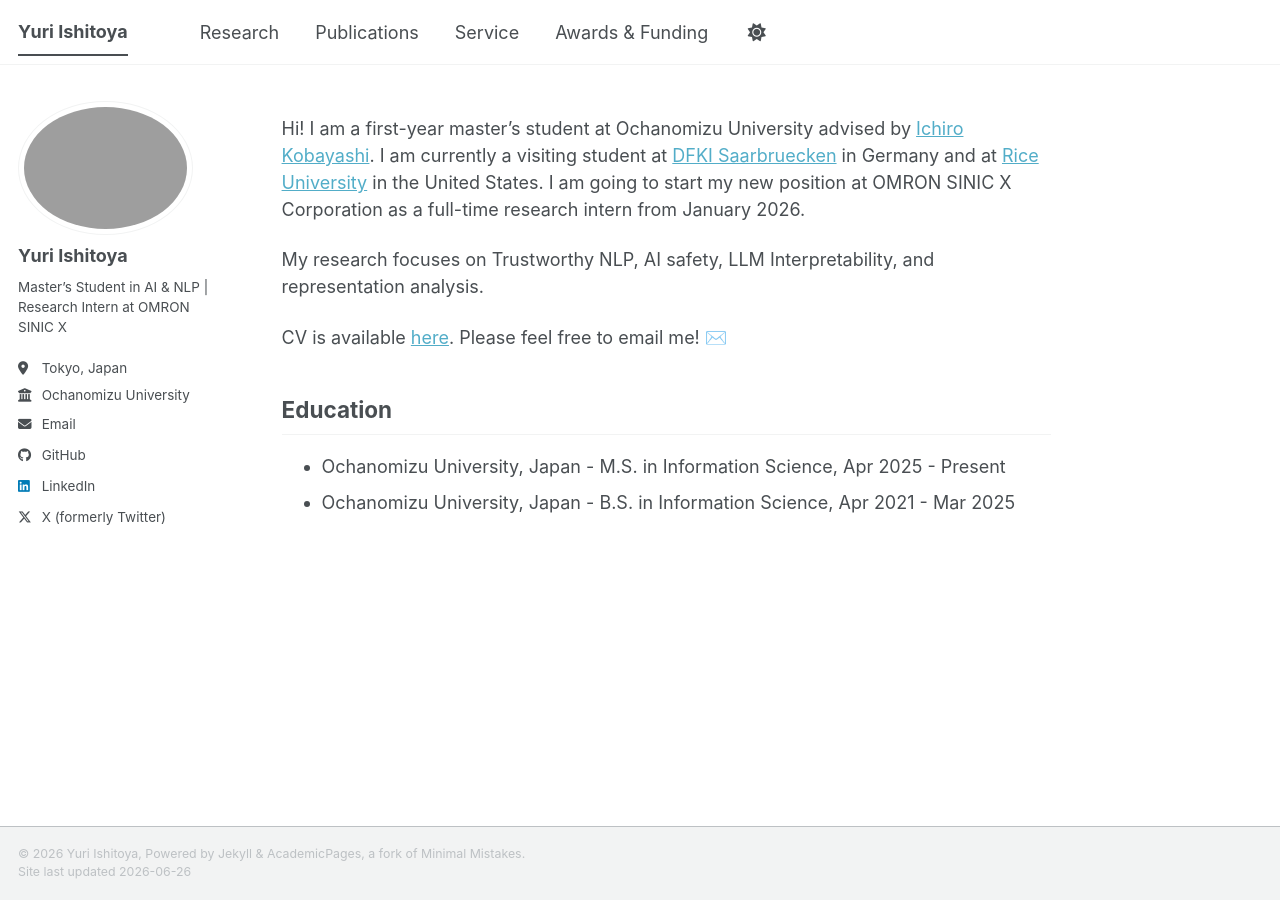
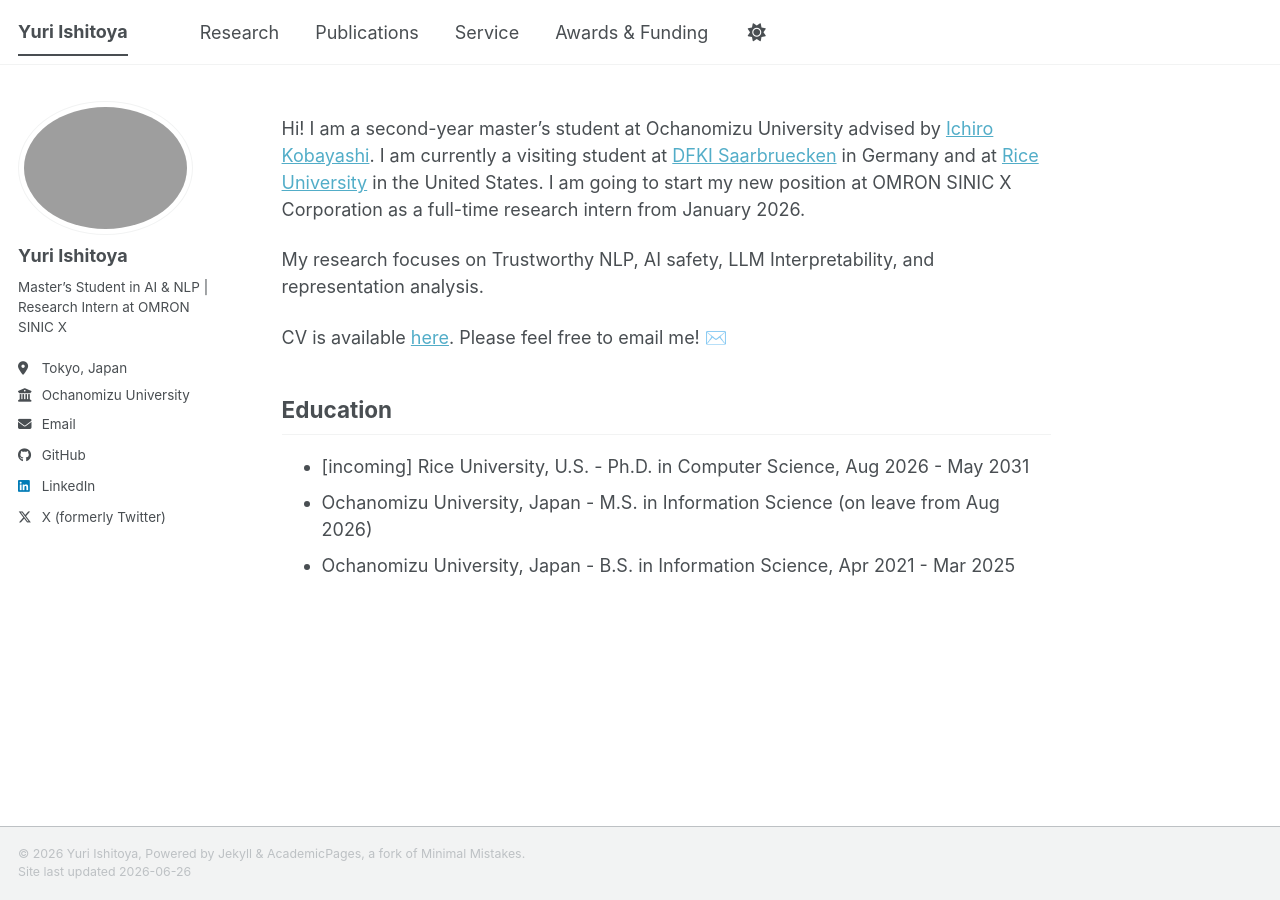
Before and after one commit to ishity/ishity.github.io, a Jekyll site: the page built from _pages/about.md, in a window 1280 px wide. Built offline with Jekyll 4.4.1, drawn with Linux system fonts in a browser that asks for light colours; a script bundle is joined from its source files by our own code; library files that are not in the unit come from our copies.

Commit message:
fix: education

```diff
--- a/_pages/about.md
+++ b/_pages/about.md
@@ -7,7 +7,7 @@ redirect_from:
   - /about.html
 ---
 
-Hi! I am a first-year master's student at Ochanomizu University advised by [Ichiro Kobayashi](https://www.koba.is.ocha.ac.jp/kobalab/index.php/aboutus/ichirokobayashi/). I am currently a visiting student at [DFKI Saarbruecken](https://www.dfki.de/web/ueber-uns/standorte-kontakt/saarbruecken) in Germany and at [Rice University](https://vislang.ai/) in the United States. I am going to start my new position at OMRON SINIC X Corporation as a full-time research intern from January 2026.
+Hi! I am a second-year master's student at Ochanomizu University advised by [Ichiro Kobayashi](https://www.koba.is.ocha.ac.jp/kobalab/index.php/aboutus/ichirokobayashi/). I am currently a visiting student at [DFKI Saarbruecken](https://www.dfki.de/web/ueber-uns/standorte-kontakt/saarbruecken) in Germany and at [Rice University](https://vislang.ai/) in the United States. I am going to start my new position at OMRON SINIC X Corporation as a full-time research intern from January 2026.
 
 My research focuses on Trustworthy NLP, AI safety, LLM Interpretability, and representation analysis.
 
@@ -15,7 +15,8 @@ CV is available [here](files/cv_yuri_ishitoya.pdf).
 Please feel free to email me! ✉️
 
 ## Education
-- Ochanomizu University, Japan - M.S. in Information Science, Apr 2025 - Present
+- [incoming] Rice University, U.S. - Ph.D. in Computer Science, Aug 2026 - May 2031
+- Ochanomizu University, Japan - M.S. in Information Science (on leave from Aug 2026)
 - Ochanomizu University, Japan - B.S. in Information Science, Apr 2021 - Mar 2025
 
 
```
